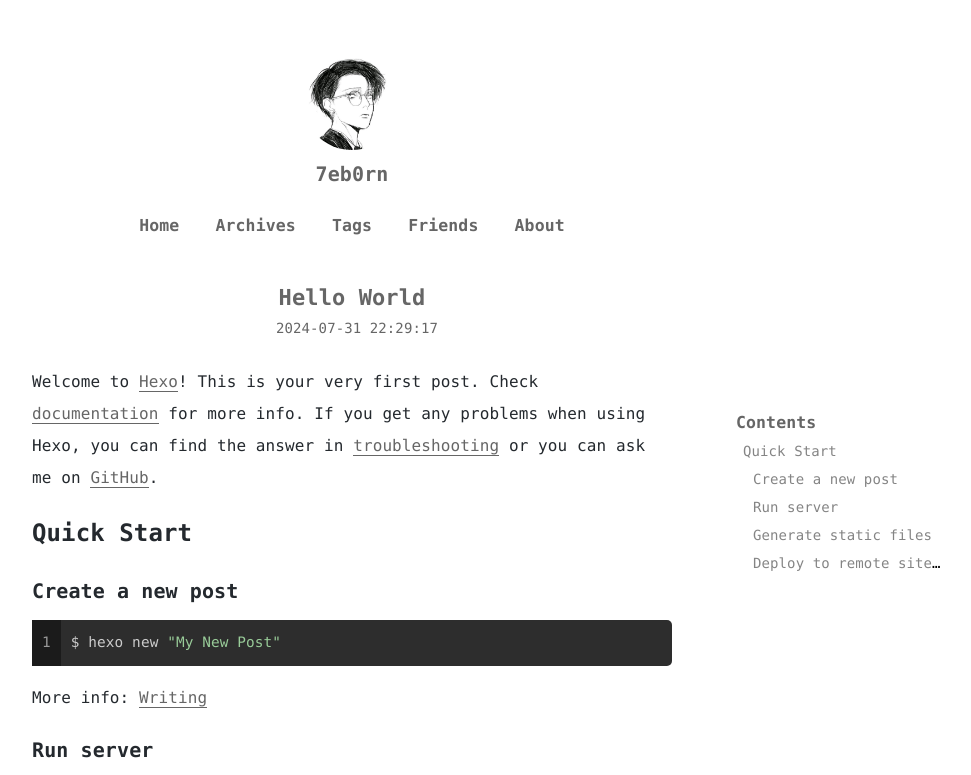
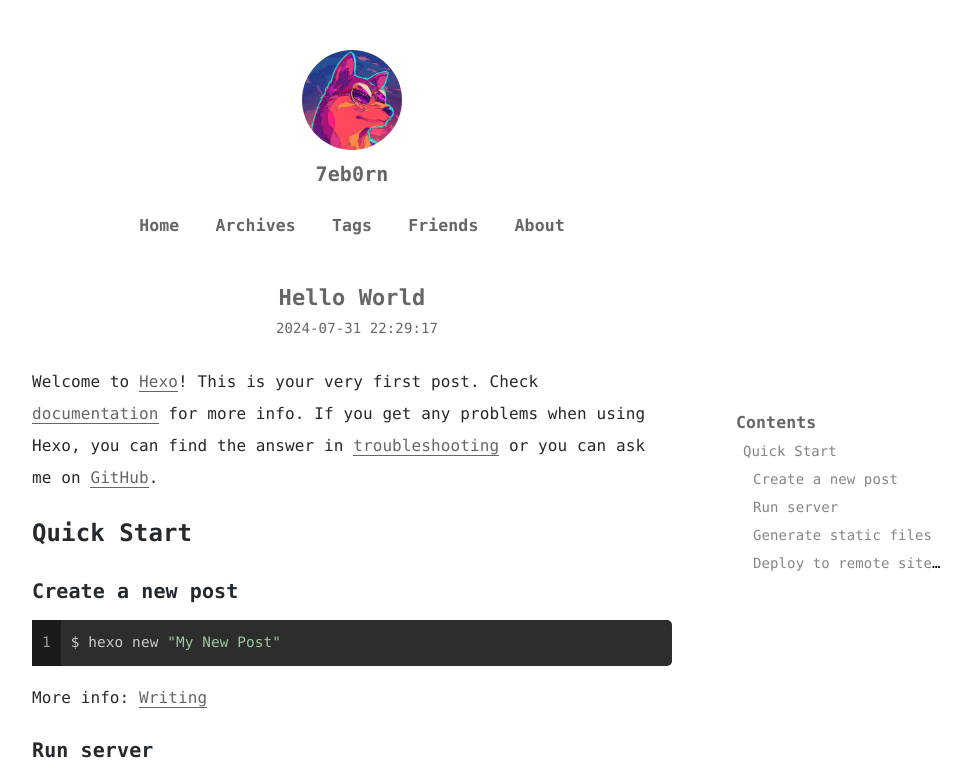
Before and after one commit to jsjbcyber/jsjbcyber.github.io, a plain HTML site: page 2024/07/31/hello-world/index.html in a window 1280 px wide. Shown: the top 775 px of the page, without its empty margins (288-1259 px from the left). Drawn offline with nearby package versions, Linux system fonts and the light colour scheme; some icons are missing; a small style sheet from the web is missing.

Commit message:
Site updated: 2024-08-01 18:02:19

```diff
--- a/2024/07/31/hello-world/index.html
+++ b/2024/07/31/hello-world/index.html
@@ -23,7 +23,7 @@
 
 
     <link rel="apple-touch-icon" href="/images/favicon.svg">
-    <link rel="icon" href="/images/favicon.png">
+    <link rel="icon" href="/images/favicon.svg">
 
 
   <!-- Raleway-Font -->
@@ -70,7 +70,7 @@
     <a href="/">
       <!-- 头像取消懒加载，添加no-lazy -->
 
-        <img src="/images/avatar.png" alt="">
+        <img src="/images/avatar.jpg" alt="">
 
     </a>
     <div class="nickname"><a href="/">7eb0rn</a></div>
```
Also changed, not shown: 2024/07/31/tags/index.html (+2 -2 lines), about/index.html (+2 -2 lines), archives/2024/07/index.html (+2 -2 lines), archives/2024/index.html (+2 -2 lines), archives/index.html (+2 -2 lines), friends/index.html (+2 -2 lines), index.html (+2 -2 lines), tags/index.html (+2 -2 lines), images/avatar.jpg (added).
